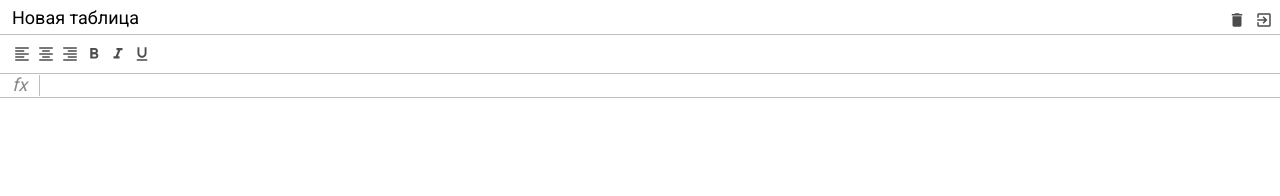
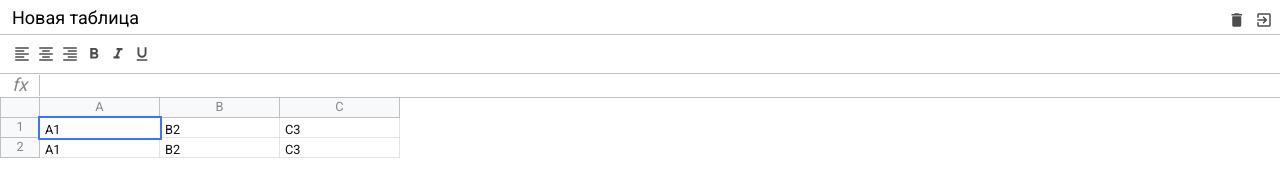
Before and after one commit to YouJeen-ru/excel-clone, a website built with webpack: page src/index.html in a window 1280 px wide. Built offline with nearby package versions, Linux system fonts and the light colour scheme.

Commit message:
table completed

```diff
--- a/src/index.html
+++ b/src/index.html
@@ -70,6 +70,43 @@
         </div>
 
         <div class="excel__table">
+            <div class="row">
+                <div class="row-info"></div>
+                <div class="row-data">
+                    <div class="column">
+                        A
+                    </div>
+                    <div class="column">
+                        B
+                    </div>
+                    <div class="column">
+                        C
+                    </div>
+
+                </div>
+            </div>
+
+            <div class="row">
+                <div class="row-info">
+                    1
+                </div>
+                <div class="row-data">
+                    <div class="cell selected" contenteditable>A1</div>
+                    <div class="cell" contenteditable>B2</div>
+                    <div class="cell" contenteditable>C3</div>
+                </div>
+            </div>
+
+            <div class="row">
+                <div class="row-info">
+                    2
+                </div>
+                <div class="row-data">
+                    <div class="cell">A1</div>
+                    <div class="cell">B2</div>
+                    <div class="cell">C3</div>
+                </div>
+            </div>
 
         </div>
 
--- a/src/scss/_variables.scss
+++ b/src/scss/_variables.scss
@@ -2,4 +2,6 @@ $header-height: 34px;
 $toolbar-height: 40px;
 $formula-height: 24px;
 $info-cell-width: 40px;
+$cell-width: 120px;
+$row-height: 24px;
 $border-color: #c0c0c0;
--- a/src/scss/index.scss
+++ b/src/scss/index.scss
@@ -20,4 +20,7 @@ body {
 .excel {
   position: relative;
   color: #888;
+  height: 100%;
+  max-width: 100%;
+  font-size: .8rem;
 }
--- a/src/scss/table.scss
+++ b/src/scss/table.scss
@@ -2,5 +2,67 @@
 @import "mixins";
 
 .excel__table {
+  position: absolute;
+  left: 0;
+  right: 0;
+  top: $header-height + $toolbar-height + $formula-height;
+  overflow-x: auto;
+  padding-bottom: 2px;
+  .row {
+    display: flex;
+    flex-direction: row;
+    max-height: 20px;
+    height: $row-height;
+
+  }
+
+  .row-info {
+    display: flex;
+    justify-content: center;
+    align-items: center;
+    min-width: $info-cell-width;
+    height: 100%;
+    border: 1px solid $border-color;
+    background-color: #f8f9fa;
+    border-top: none;
+  }
+
+  .row-data {
+    display: flex;
+  }
+
+  .column {
+    display: flex;
+    justify-content: center;
+    align-items: center;
+    background-color: #f8f9fa;
+    min-width: 40px;
+    width: $cell-width;
+    border: 1px solid $border-color;
+    border-top: 0;
+    border-left: 0;
+    height: 100%;
+  }
+
+  .cell {
+    min-width: 40px;
+    padding: 5px;
+    width: $cell-width;
+    height: 100%;
+    border: 1px solid #e2e3e3;
+    border-top: 0;
+    border-left: 0;
+    color: #111;
+    white-space: nowrap;
+    outline: none;
+
+    &.selected {
+      border: none;
+      outline: 2px solid #3c74ff;
+      z-index: 2;
+    }
+
+  }
+
 
 }
```
